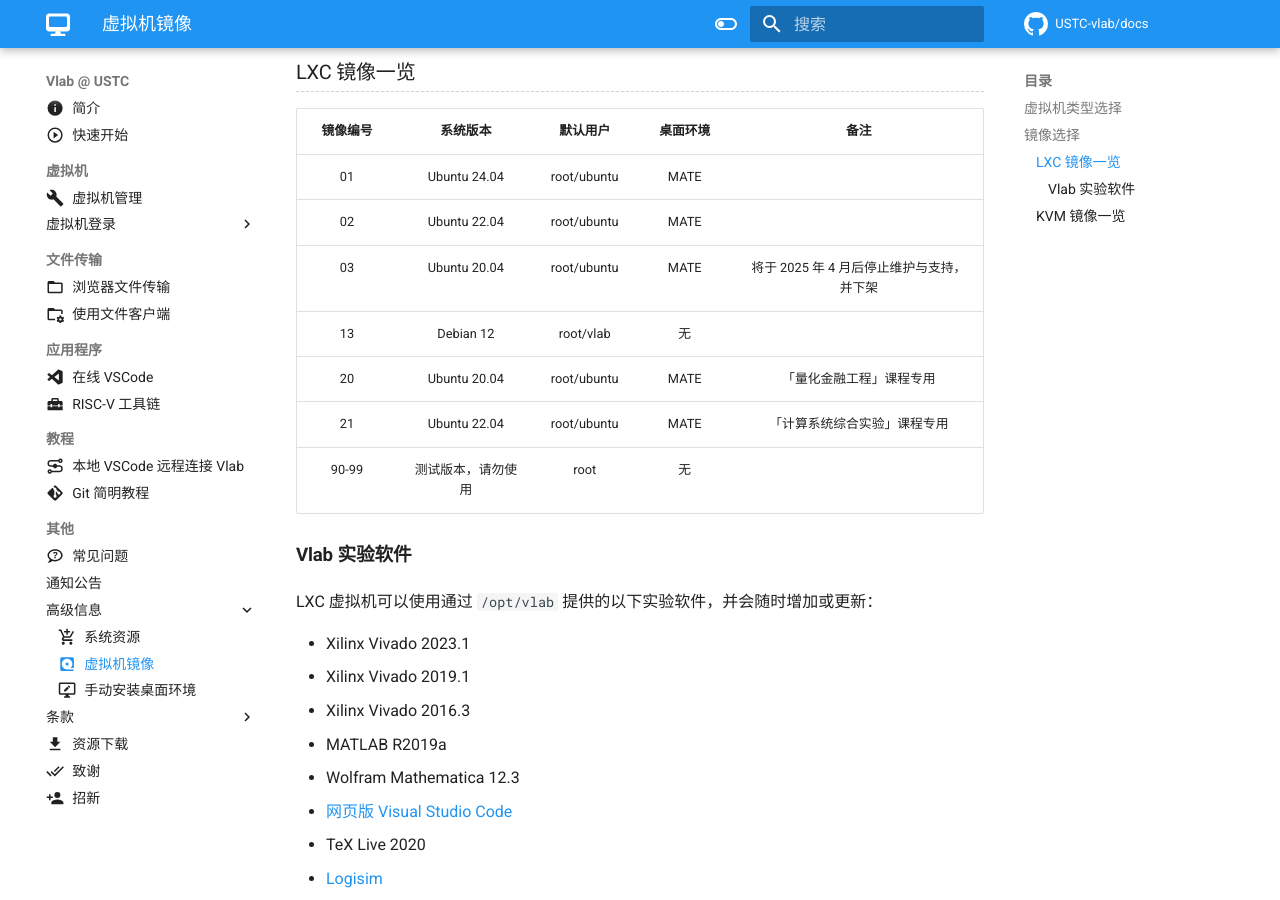
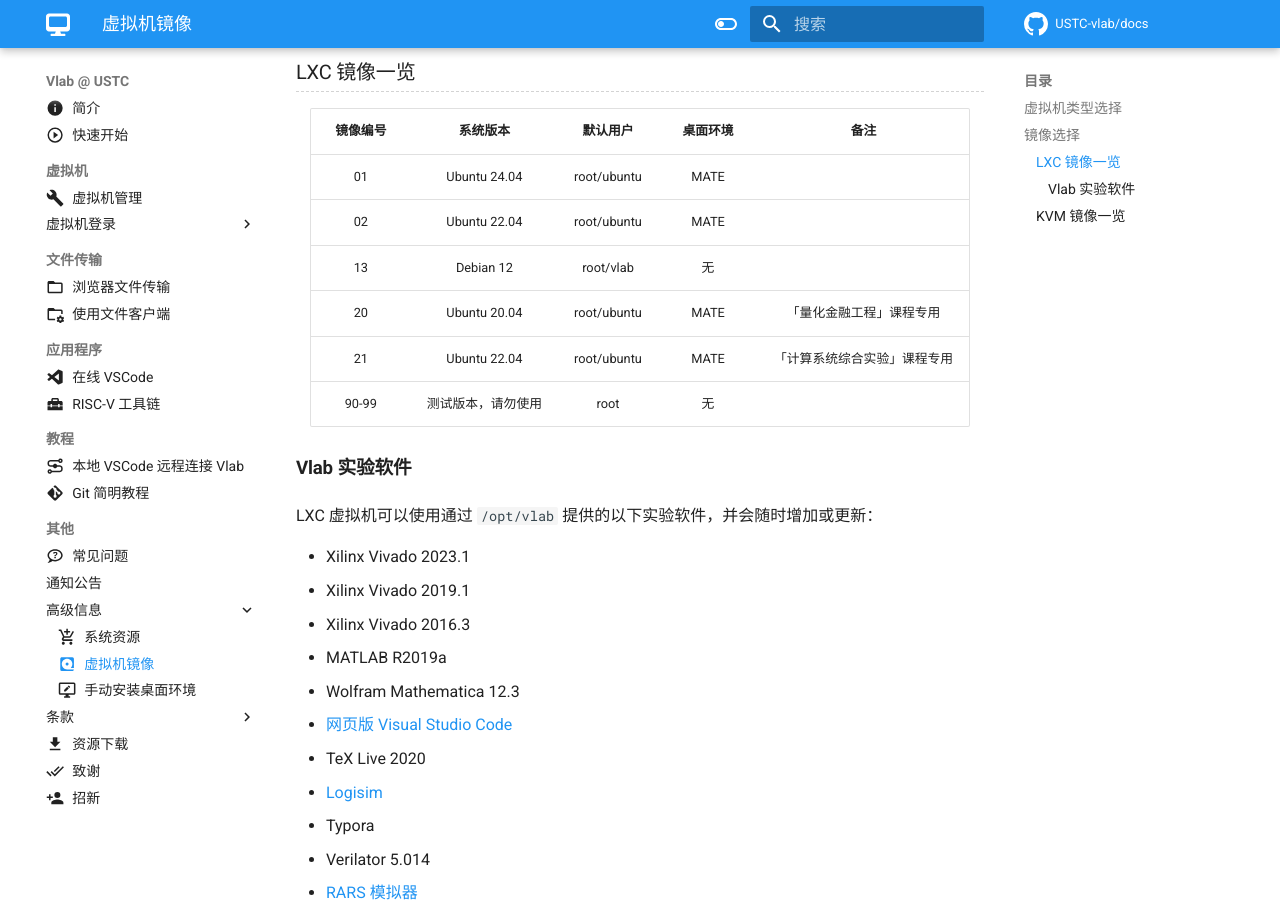
Before and after one commit to USTC-vlab/docs, an MkDocs documentation site: the page built from docs/advanced/images.md, in a window 1280 px wide and 900 px high, scrolled down 1412 px. Built offline with MkDocs 1.6.1 and Material for MkDocs 9.7.7, drawn with Linux system fonts in a browser that asks for light colours; comment, search, counter and statistics services are not loaded.

Commit message:
Remove vlab-03 image

```diff
--- a/docs/advanced/images.md
+++ b/docs/advanced/images.md
@@ -49,7 +49,6 @@ Linux KVM 是完整的虚拟机，能够根据需要使用任意的 Linux 内核
 | :------: | :------: | :------: | :------: | :------: |
 | 01 | Ubuntu 24.04 | root/ubuntu | MATE | |
 | 02 | Ubuntu 22.04 | root/ubuntu | MATE | |
-| 03 | Ubuntu 20.04 | root/ubuntu | MATE | 将于 2025 年 4 月后停止维护与支持，并下架 |
 | 13 | Debian 12 | root/vlab | 无 | |
 | 20 | Ubuntu 20.04 | root/ubuntu | MATE | 「量化金融工程」课程专用 |
 | 21 | Ubuntu 22.04 | root/ubuntu | MATE | 「计算系统综合实验」课程专用 |
```
